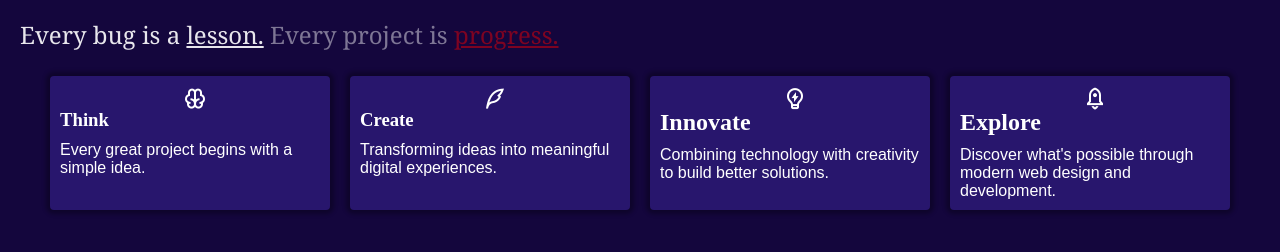
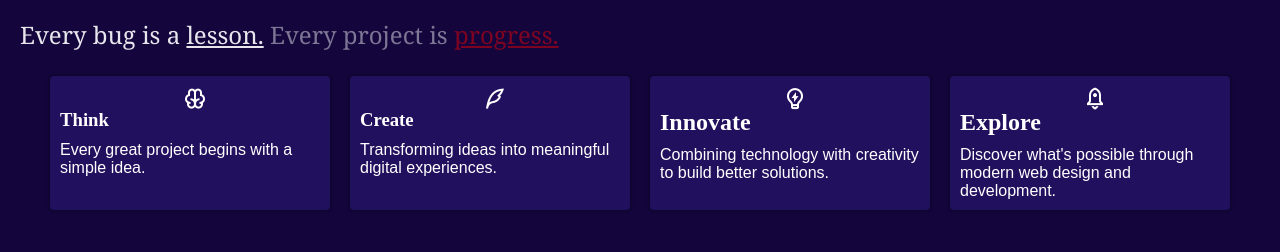
Before and after one commit to merxicc/merxicc, a plain HTML site: page index.html in a window 1280 px wide. Shown: the part 74-326 px from the top of the page. Drawn offline with nearby package versions, Linux system fonts and the light colour scheme; files whose address does not match are found by name; a web font is replaced by a local one.

Commit message:
update home.css

```diff
--- a/src/styles/home.css
+++ b/src/styles/home.css
@@ -80,9 +80,14 @@ nav {
         margin: 10px auto;
         width: calc(50% - 25px);
         position: relative;
-        background-color: #28166D;
-        box-shadow: 0 0 4px 4px rgba(0,0,0,0.3);
+        background-color: #21105D;
+        box-shadow: 0 0 2px 2px rgba(0,0,0,0.2);
         border-radius:4px ;
+    }
+    .box:hover {
+        background-color: #402D9D;
+        transition: all 0.1s ease;
+        transform: scale(1.05);
     }
 }
 @media (min-width: 1024px) {
```
